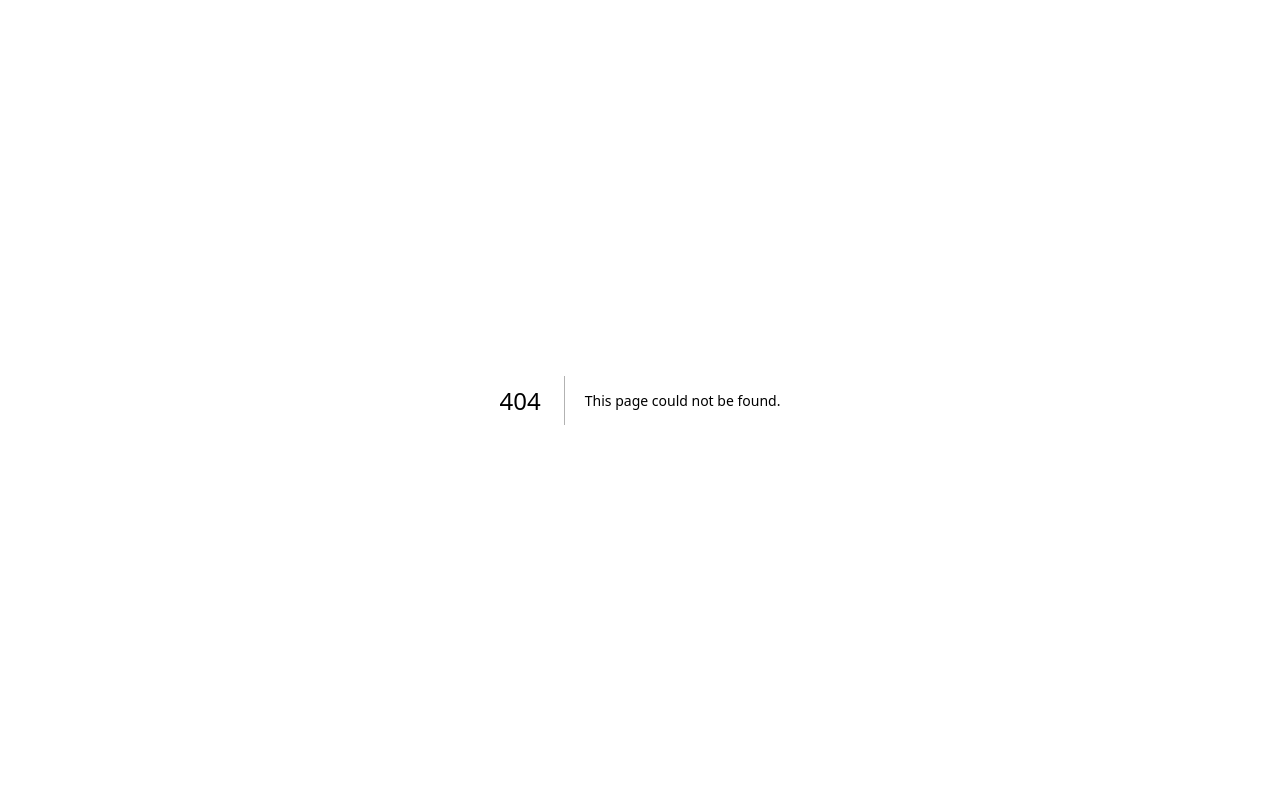
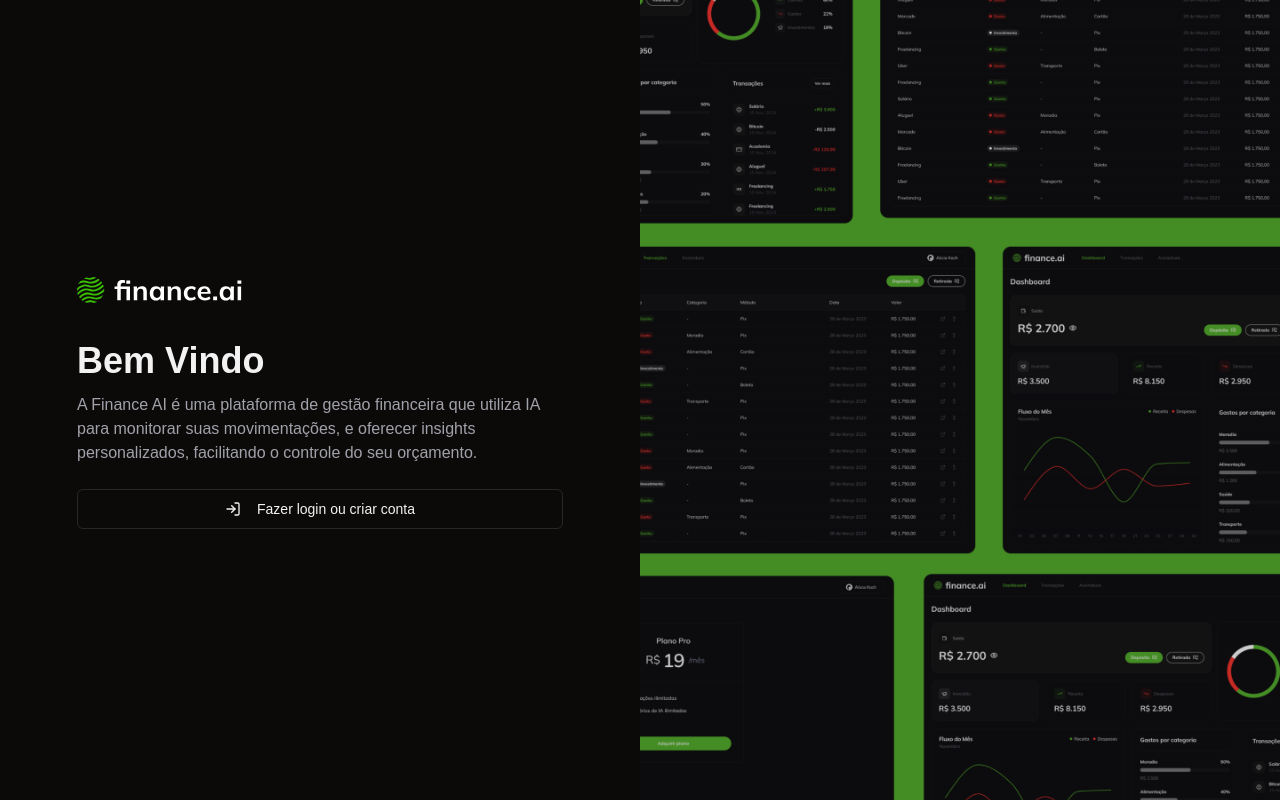
Before and after one commit to Edukarp/finance-ai, a Next.js app: page /login in a window 1280 px wide. Before the commit this address had no page. Built offline with nearby package versions, Linux system fonts and the light colour scheme.

Commit message:
feat: add login page

```diff
--- /dev/null
+++ b/app/login/page.tsx
@@ -0,0 +1,40 @@
+import Image from "next/image";
+import { Button } from "../_components/ui/button";
+import { LogInIcon } from "lucide-react";
+
+const LoginPage = () => {
+    return (
+        <div className="grid h-full grid-cols-2">
+            {/* Left side */}
+            <div className="flex flex-col h-full justify-center p-8 max-w-[550px] mx-auto">
+                <Image
+                    src="/logo.svg"
+                    alt="Finance AI"
+                    width={173}
+                    height={39}
+                    className="mb-8"
+                />
+                <h1 className="text-4xl font-bold mb-3">Bem Vindo</h1>
+                <p className="text-muted-foreground mb-6">
+                    A Finance AI é uma plataforma de gestão financeira que utiliza IA para monitorar suas movimentações, e oferecer insights personalizados, facilitando o controle do seu orçamento.
+                </p>
+                <Button variant="outline">
+                    <LogInIcon className="mr-2" />
+                    Fazer login ou criar conta
+                </Button>
+            </div>
+            <div className="relative h-full w-full">
+                {/* Right side */}
+                <Image
+                    src="/loginPage.png"
+                    alt="Faça LoginLogin"
+                    fill
+                    className="object-cover"
+                />
+
+            </div>
+        </div >
+    );
+}
+
+export default LoginPage;
```
Also changed, not shown: public/loginPage.png (added), public/logo.svg (added).
